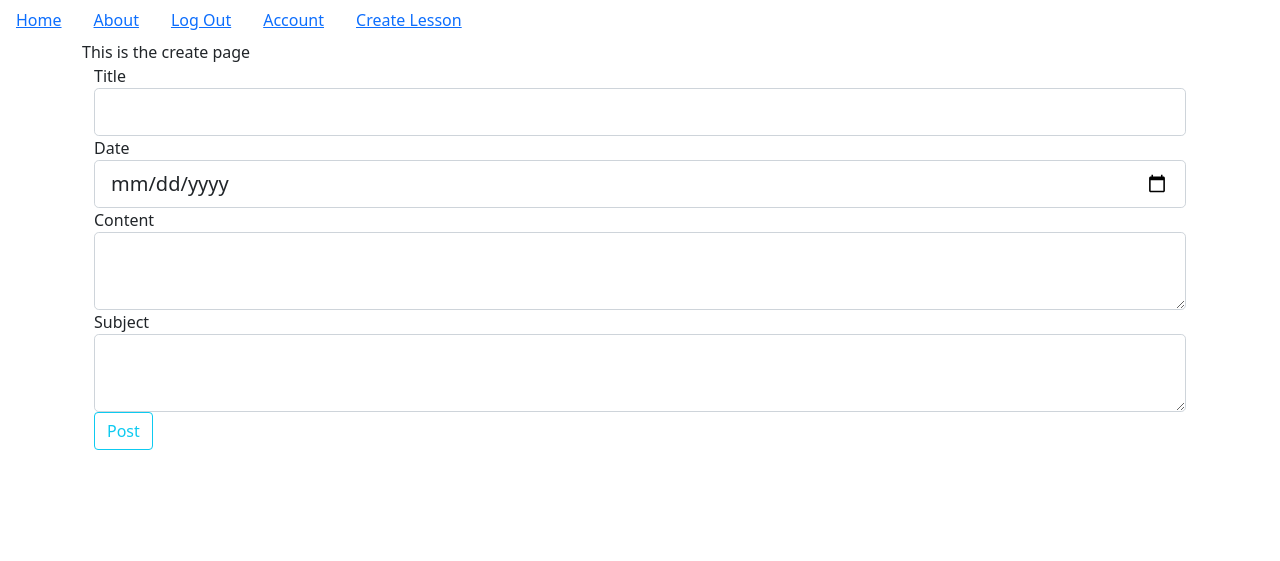
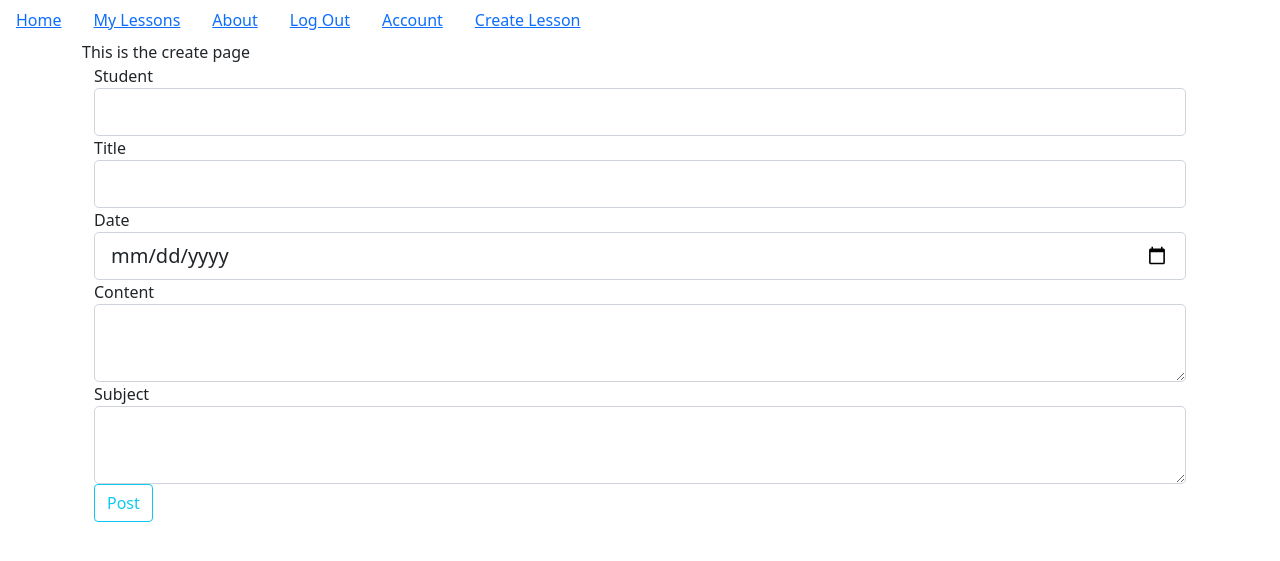
Before and after one commit to LukeSchaffel/lesson-planner, a Flask app: page /lessons/create in a window 1280 px wide. Shown: the top 561 px of the page. Run offline with Flask 2, Linux system fonts and the light colour scheme; the visitor is signed in with stand-in values (Sample User, id 1); data comes from the database, SQL or seed files in the repository.

Commit message:
link to all lessons works

```diff
--- a/myapp/lessons/forms.py
+++ b/myapp/lessons/forms.py
@@ -8,6 +8,7 @@ from myapp.models import Lesson, Student
 
 class LessonForm(FlaskForm):
     # student = SelectField('Student', choices = [Student])
+    student = StringField("Student")
     title = StringField('Title', validators=[DataRequired()])
     lessonDate = DateField('Date', format='%Y-%m-%d', validators=[DataRequired()])
     content = TextAreaField('Content', validators=[DataRequired()])
--- a/myapp/lessons/views.py
+++ b/myapp/lessons/views.py
@@ -12,10 +12,23 @@ lessons = Blueprint('lessons', __name__)
 def create_lesson():
     form = LessonForm()
     if form.validate_on_submit():
-        lesson = Lesson(lessonDate=form.lessonDate.data, title=form.title.data, subject=form.subject.data, content=form.content.data, user_id=current_user.id)
+        lesson = Lesson(lessonDate=form.lessonDate.data, title=form.title.data, subject=form.subject.data, content=form.content.data, user_id=current_user.id, student=form.student.data)
         db.session.add(lesson)
         db.session.commit()
         flash('Lesson CREATED')
         print('LESSON CREATED')
         return redirect(url_for('core.index'))
     return render_template('create_lesson.html', form=form)
+
+@lessons.route('/<int:lesson_id>/delete',methods=['GET','POST'])
+@login_required
+def delete_lesson(lesson_id):
+
+    lesson = Lesson.query.get_or_404(lesson_id)
+    if lesson.author != current_user:
+        abort(403)
+
+    db.session.delete(lesson)
+    db.session.commit()
+    flash('Blog Post Deleted')
+    return redirect(url_for('core.index'))
--- a/myapp/models.py
+++ b/myapp/models.py
@@ -37,6 +37,7 @@ class Lesson(db.Model):
     __tablename__ = 'lessons'
     id = db.Column(db.Integer, primary_key=True)
     date = db.Column(db.DateTime, nullable=False, default=datetime.utcnow)
+    student = db.Column(db.String, nullable=True)
     lessonDate = db.Column(db.Date, nullable=True)
     title = db.Column(db.String, nullable=False)
     subject = db.Column(db.Text, nullable=False)
@@ -44,13 +45,14 @@ class Lesson(db.Model):
     user_id = db.Column(db.Integer, db.ForeignKey('users.id'), nullable=False)
     student_id = db.Column(db.Integer, db.ForeignKey('students.id'), nullable=True)
 
-    def __init__(self, title, subject, content, user_id, lessonDate):
+    def __init__(self, title, subject, content, user_id, lessonDate, student):
         self.title = title
         self.subject = subject
         self.content = content
         # self.student_id = student_id
         self.user_id = user_id
         self.lessonDate = lessonDate
+        self.student = student
 
 
     def __repr__(self):
--- a/myapp/templates/base.html
+++ b/myapp/templates/base.html
@@ -12,6 +12,9 @@
     <ul class="nav">
         <li class="nav-link">
             <a href="{{url_for('core.index')}}">Home</a>
+        </li>
+        <li class="nav-link">
+            <a href="{{url_for('users.lessons', username=current_user.username)}}">My Lessons</a>
         </li>
         <li class="nav-link">
             <a href="{{url_for('core.info')}}">About</a>
--- a/myapp/templates/create_lesson.html
+++ b/myapp/templates/create_lesson.html
@@ -4,9 +4,10 @@ This is the create page
     <div class="container">
       <form class="form-group" method="POST">
           {{form.hidden_tag()}}
-
-
-
+          <div class="form-group">
+            {{form.student.label(class="form-control-label")}}
+            {{form.student(class="form-control form-control-lg")}}
+           </div>
           <div class="form-group">
               {{form.title.label(class="form-control-label")}}
               {{form.title(class="form-control form-control-lg")}}
```
Also changed, not shown: migrations/versions/ada3d0f543ab_.py (added, +28 -0 lines), myapp/templates/lessons.html (+13 -4 lines).
